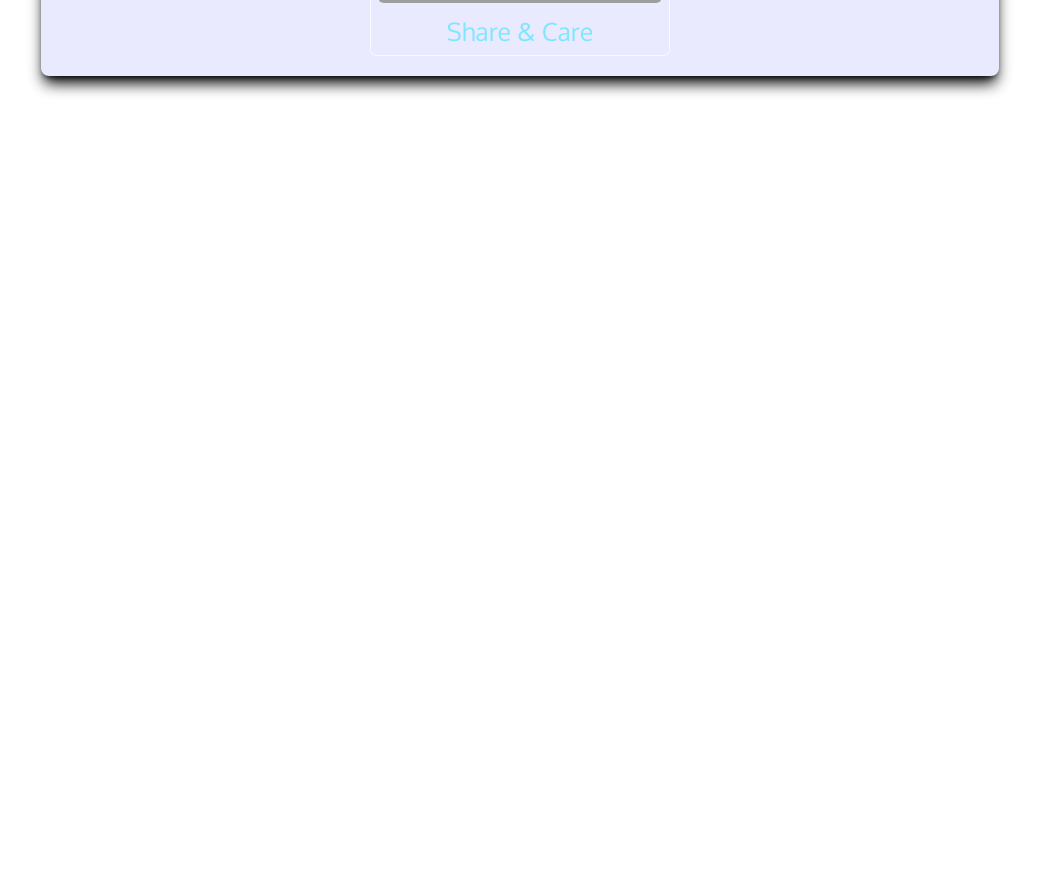
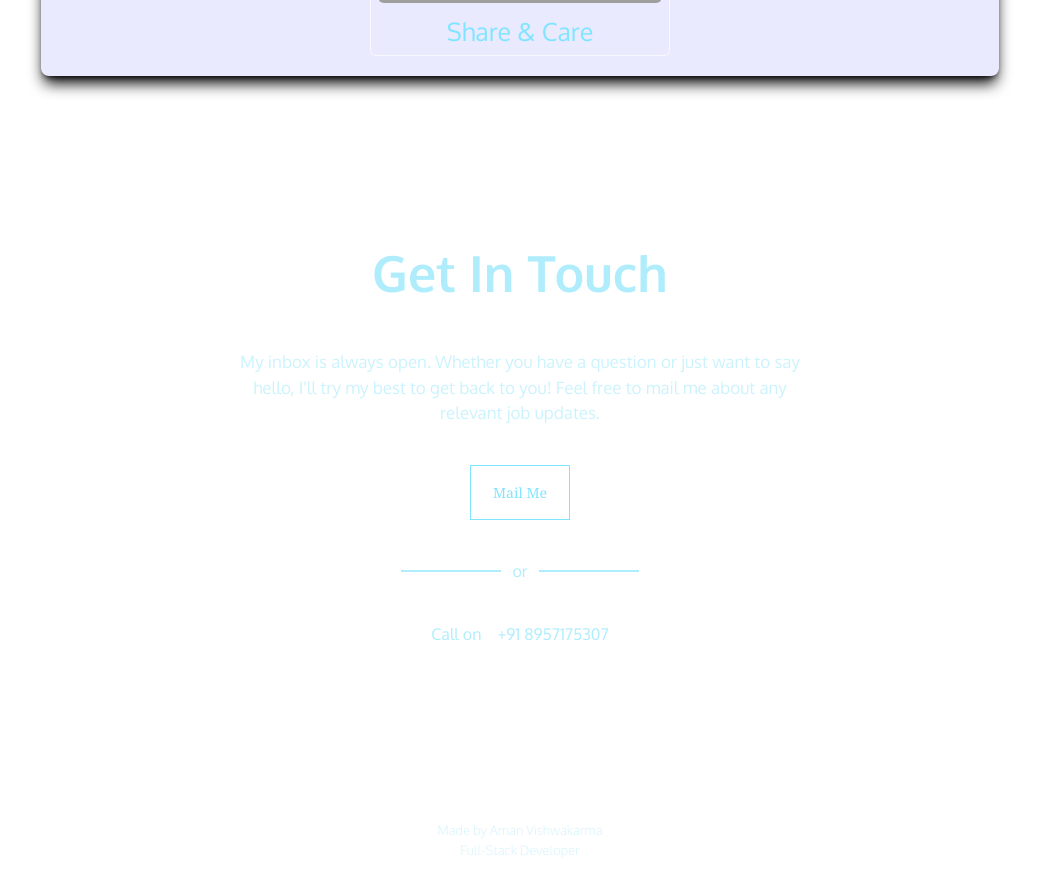
Before and after one commit to AMANVISHWAKARMA27/Portfolio-Website, a React (Vite) app in the folder Frontend/portfolio/: page / in a window 1280 px wide. Shown: the part 5340-6236 px from the top of the page, without its empty margins (120-1159 px from the left). Before the commit the page ends 5476 px from the top, so only its background shows below. Built offline with nearby package versions, Linux system fonts and the light colour scheme; grey boxes are pictures that could not be loaded.

Commit message:
info page completed

```diff
--- a/Frontend/portfolio/index.html
+++ b/Frontend/portfolio/index.html
@@ -10,9 +10,15 @@
       href="https://fonts.googleapis.com/css2?family=Oxygen:wght@300;400;700&family=Roboto:ital,wght@0,100;0,300;0,400;0,500;0,700;0,900;1,100;1,300;1,400;1,500;1,700;1,900&family=Rubik:ital,wght@0,300..900;1,300..900&display=swap"
       rel="stylesheet"
     />
+    <link rel="preconnect" href="https://fonts.googleapis.com" />
+    <link rel="preconnect" href="https://fonts.gstatic.com" crossorigin />
+    <link
+      href="https://fonts.googleapis.com/css2?family=Dosis:wght@200..800&display=swap"
+      rel="stylesheet"
+    />
     <title>PORTFOLIO</title>
     <style>
-      html{
+      html {
         scroll-behavior: smooth;
       }
       /* width */
--- a/Frontend/portfolio/src/App.jsx
+++ b/Frontend/portfolio/src/App.jsx
@@ -4,14 +4,16 @@ import Intro from './components/Intro'
 import About from './components/About'
 import TechStack from './components/TechStack'
 import Projects from './components/Projects'
+import Info from './components/Info'
 
 function App() {
     return (
         <>
-        <Intro/>
-        <About/>
-        <TechStack/>
-        <Projects/>
+            <Intro />
+            <About />
+            <TechStack />
+            <Projects />
+            <Info />
         </>
     )
 }
--- a/Frontend/portfolio/src/components/About.jsx
+++ b/Frontend/portfolio/src/components/About.jsx
@@ -22,8 +22,8 @@ function About() {
                 </div>
                 <div className='flex flex-row h-[60%] w-[90%] font-thin items-center'>
                     <p className='text-[30px] text-[#b3ecff] indent-1'>
-                        My name is <span className='font-semibold font-sans text-[#6666ff] hover:text-[#258bf1] duration-100'><a href='https://www.linkedin.com/in/aman-vishwakarma-3b788828a?'>Aman Vishwakarma</a></span>, a fervent tech aficionado currently immersed in the pursuit of a <span className='font-semibold font-sans text-[#6666ff] hover:text-[#258bf1] duration-100'>Bachelor&apos;s in Technology </span>
-                        degree with a specialization in <span className='font-semibold font-sans text-[#6666ff] hover:text-[#258bf1] duration-100'>Information Technology</span> at the prestigious <span className='font-semibold font-sans text-[#6666ff] hover:text-[#258bf1] duration-100'><a href='https://iiitl.ac.in/'>Indian Institute of Information Technology, Lucknow</a></span> from the year 2023 to 2027.
+                        My name is <span className='font-semibold font-sans text-[#6666ff] hover:text-[#258bf1] duration-100'><a href='https://www.linkedin.com/in/aman-vishwakarma-3b788828a?'>Aman Vishwakarma</a></span>, a fervent tech aficionado currently immersed in the pursuit of a <span className='font-semibold font-sans text-[#6666ff] hover:text-[#258bf1] duration-100 cursor-default'>Bachelor&apos;s in Technology </span>
+                        degree with a specialization in <span className='font-semibold font-sans text-[#6666ff] hover:text-[#258bf1] duration-100 cursor-default'>Information Technology</span> at the prestigious <span className='font-semibold font-sans text-[#6666ff] hover:text-[#258bf1] duration-100'><a href='https://iiitl.ac.in/'>Indian Institute of Information Technology, Lucknow</a></span> from the year 2023 to 2027.
                         Engaged in the enthralling domain of Web Development, I aspire to excel as a Full Stack Web Developer, driven by a relentless
                         passion for innovation and learning.
                     </p>
--- /dev/null
+++ b/Frontend/portfolio/src/components/Info.jsx
@@ -0,0 +1,55 @@
+/* eslint-disable no-unused-vars */
+import React from 'react';
+import { useState } from 'react';
+
+function Info() {
+
+    const [display, setDisplay] = useState("hidden")
+
+    const handleCopy = () => {
+        navigator.clipboard.writeText('+91 8957175307').then(() => {
+            setDisplay("block")
+            setTimeout(() => {
+                setDisplay("hidden");
+            }, 2000);
+        }).catch(err => {
+            console.error('Failed to copy text: ', err);
+        });
+    };
+    return (
+        <div className='flex flex-col min-h-[100vh] w-[100%] items-center justify-around'>
+            <div className='flex flex-col h-[450px] justify-around items-center'>
+                <h1 className='text-[#b0edfc] flex items-center justify-center text-[50px] font-extrabold'>Get In Touch</h1>
+                <div className='text-[#b0edfca8] text-light flex flex-col justify-center items-center w-[580px] text-[17px]'>
+                    <div>My inbox is always open. Whether you have a question or just want to say</div>
+                    <div>hello, I&apos;ll try my best to get back to you! Feel free to mail me about any</div>
+                    <div>relevant job updates.</div>
+                </div>
+                <a href="mailto:vishwakarmarambhawan576@gmail.com?subject=Hello%20Aman&body=Hi%20Aman%2C%0A%0AI%20would%20like%20to%20get%20in%20touch%20with%20you."
+                    className='border border-[#80e5ff] text-[#80e5ff] h-[55px] w-[100px] font-serif text-[14px] flex items-center justify-center hover:scale-105 duration-100 hover:text-[#aa5df7] hover:border-[#bf80ff]'>
+                    Mail Me
+                </a>
+                <div className='flex flex-row justify-around items-center w-[250px]'>
+                    <div className='h-[1px] border border-[#b0edfc] w-[100px]'></div>
+                    <p className='text-[#b0edfc]'>or</p>
+                    <div className='h-[1px] border border-[#b0edfc] w-[100px]'></div>
+                </div>
+                <div>
+                    <p className='text-[#b0edfc]'>Call on&nbsp; &nbsp; <a
+                        className='cursor-pointer hover:scale-110 hover:text-[#aa5df7]'
+                        onClick={handleCopy}
+                    >
+                        +91 8957175307
+                    </a></p>
+                    <p className={`text-green-400 text-[12px] absolute ${display}`}>Phone number copied to clipboard.</p>
+                </div>
+            </div>
+            <div className='flex flex-col text-[#c7eff9b2] justify-center items-center font-sans text-[13px] align-bottom font-thin'>
+                <div>Made by Aman Vishwakarma</div>
+                <div>Full-Stack Developer</div>
+            </div>
+        </div>
+    );
+}
+
+export default Info;
--- a/Frontend/portfolio/src/components/Projects.jsx
+++ b/Frontend/portfolio/src/components/Projects.jsx
@@ -6,8 +6,9 @@ import { techCard } from '../assets/techCard'; // Importing the techCard array
 function Projects() {
   return (
     <div className='font-sans'>
-      <div className='p-[10px]'>
+      <div className='p-[10px] flex flex-col justify-around items-center'>
         <div className='flex flex-col w-[100%] min-h-[100vh] justify-between items-center font-sans '>
+
           <div className=' flex flex-col w-[95%] mt-[100px] h-[15vh] '>
             <h1 className='text-white text-[60px]'>
               MY <span className='text-[#6666ff] text-[75px] hover:shadow-lg '>PROJECTS</span>
@@ -41,11 +42,11 @@ function Projects() {
                   </div>
                   <p className='text-[25px] text-[#80e5ff]'>Share & Care</p>
                 </div>
-
               </div>
             </div>
           </div>
         </div>
+        <div className='h-[1px] w-[97%] border border-[#ffffff41]'></div>
       </div>
     </div>
   );
--- a/Frontend/portfolio/src/components/TechCard.jsx
+++ b/Frontend/portfolio/src/components/TechCard.jsx
@@ -8,6 +8,7 @@ function TechCard({ img, vdoSrc, title, url }) {
 
     const handleMouseEnter = () => {
         setIsHovered(true);
+        videoRef.current.currentTime = 0; // Restart the video
         videoRef.current.play();
     };
 
@@ -23,7 +24,7 @@ function TechCard({ img, vdoSrc, title, url }) {
                 onMouseEnter={handleMouseEnter}
                 onMouseLeave={handleMouseLeave}
             >
-                <div onClick={() => {window.location.href= url}} className={`h-[80%] w-[98%] rounded-lg mt-[1px] bg-cover flex justify-center items-center hover:bg-none`} style={{ backgroundImage: `url(${img})` }}>
+                <div onClick={() => {window.location.href = url}} className={`h-[80%] w-[98%] rounded-lg mt-[1px] bg-cover flex justify-center items-center hover:bg-none`} style={{ backgroundImage: `url(${img})` }}>
                     <video ref={videoRef} muted loop className='rounded-lg inset-0 transition-opacity opacity-0 hover:opacity-100'>
                         <source src={vdoSrc} />
                     </video>
--- a/Frontend/portfolio/src/components/TechStack.jsx
+++ b/Frontend/portfolio/src/components/TechStack.jsx
@@ -7,9 +7,9 @@ import { toolCard } from '../assets/toolCard';
 
 function TechStack() {
     return (
-        <div className='flex flex-col justify-around items-center min-h-[100vh] w-[100%]'>
+        <div className='flex flex-col items-center min-h-[100vh] w-[100%]'>
             <div className='flex flex-col w-[100%] min-h-[240vh] items-center justify-around font-sans'>
-                <div className='flex justify-center items-center h-[10%] w-[90%] text-white '>
+                <div className='flex justify-center items-center h-[5%] w-[90%] text-white'>
                     <h1 className='text-[65px] text-[#6666ff] '><span className='text-white'>WHAT</span> I HAVE <span className='text-white'>LEARNT</span> SO FAR <span className='text-white'>?</span></h1>
                 </div>
                 <div className='flex flex-col h-[88%] w-[95%] justify-center items-center rounded-lg'>
```
